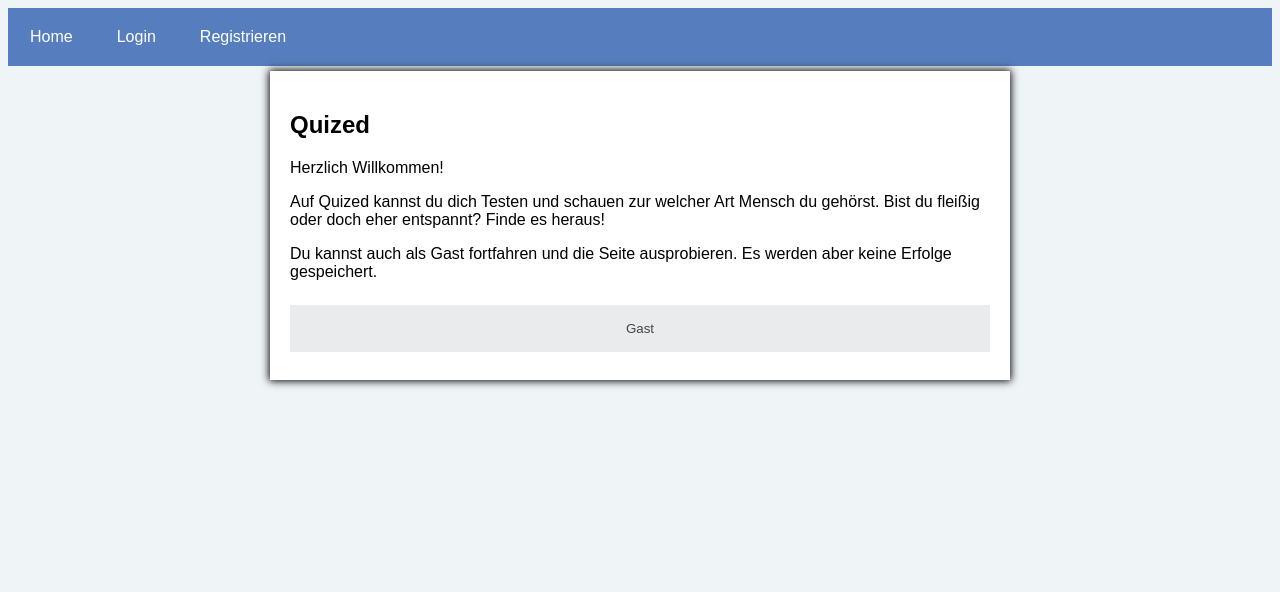
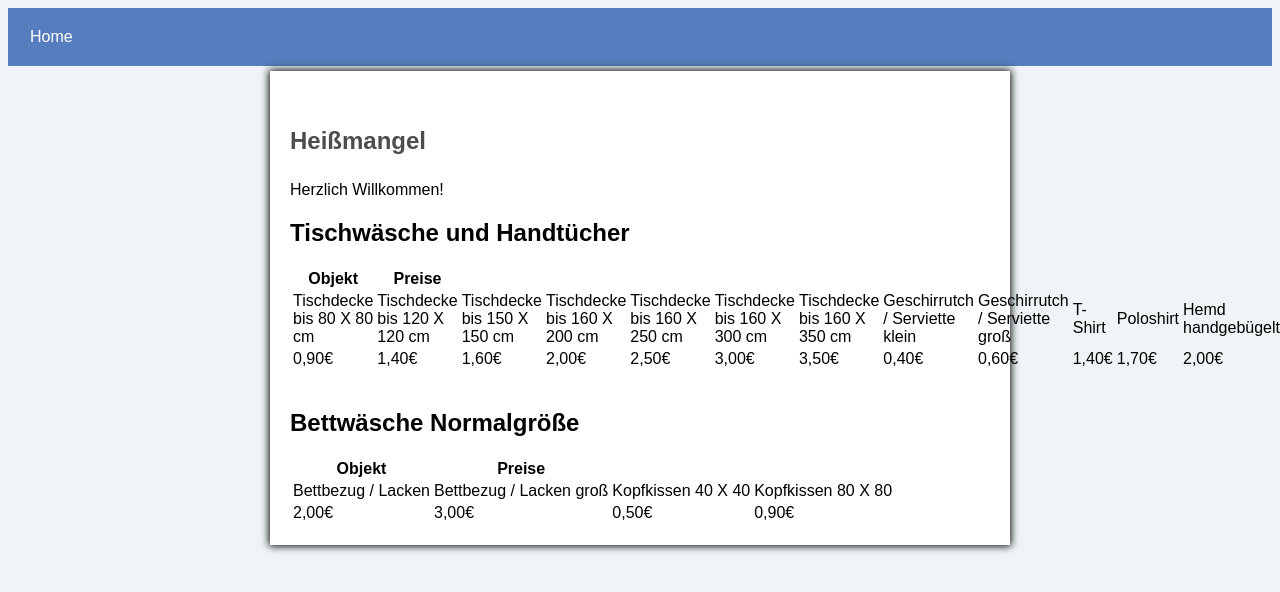
Before and after one commit to LackErik/LackErik.github.io, a plain HTML site: page index.html in a window 1280 px wide. Drawn offline with Linux system fonts and the light colour scheme.

Commit message:
Preisliste

```diff
--- a/index.html
+++ b/index.html
@@ -8,22 +8,74 @@
 
         <ul>
             <li><a class="active" href="/home">Home</a></li>
-            <li><a href='/login'>Login</a></li>
-            <li><a href='/register'>Registrieren</a></li>
-          </ul>
+        </ul>
 
     <div id="center-Box">
-        <h2>Quized</h2>
+        <h1>Heißmangel</h1>
         <div>
             <p>
                 Herzlich Willkommen!
             </p>
         <div class="standartDiv" >
-            <p> Auf Quized kannst du dich Testen und schauen zur welcher Art Mensch du gehörst. Bist du fleißig oder doch eher entspannt? Finde es heraus!</p>
+            <h2>Tischwäsche und Handtücher</h2>
+            <table>
+                <tr>
+                  <th>Objekt</th>
+                  <th>Preise</th>
+                </tr>
+                <tr>
+                  <td>Tischdecke bis 80 X 80 cm</td>
+                  <td>Tischdecke bis 120 X 120 cm</td>
+                  <td>Tischdecke bis 150 X 150 cm</td>
+                  <td>Tischdecke bis 160 X 200 cm</td>
+                  <td>Tischdecke bis 160 X 250 cm</td>
+                  <td>Tischdecke bis 160 X 300 cm</td>
+                  <td>Tischdecke bis 160 X 350 cm</td>
+                  <td>Geschirrutch / Serviette klein</td>
+                  <td>Geschirrutch / Serviette groß</td>
+                  <td>T-Shirt</td>
+                  <td>Poloshirt</td>
+                  <td>Hemd handgebügelt</td>
+                </tr>
+                <tr>
+                    <td>0,90€</td>
+                    <td>1,40€</td>
+                    <td>1,60€</td>
+                    <td>2,00€</td>
+                    <td>2,50€</td>
+                    <td>3,00€</td>
+                    <td>3,50€</td>
+                    <td>0,40€</td>
+                    <td>0,60€</td>
+                    <td>1,40€</td>
+                    <td>1,70€</td>
+                    <td>2,00€</td>
+                  </tr>
+              </table>
+
+              <br>
+              <!--- zweite Tabelle -->
+              <h2>Bettwäsche Normalgröße</h2>
+              <table>
+                <tr>
+                  <th>Objekt</th>
+                  <th>Preise</th>
+                </tr>
+                <tr>
+                  <td>Bettbezug / Lacken</td>
+                  <td>Bettbezug / Lacken groß</td>
+                  <td>Kopfkissen 40 X 40</td>
+                  <td>Kopfkissen 80 X 80</td>
+                </tr>
+                <tr>
+                    <td>2,00€</td>
+                    <td>3,00€</td>
+                    <td>0,50€</td>
+                    <td>0,90€</td>
+                  </tr>
+              </table>
         </div>
-        <p>Du kannst auch als Gast fortfahren und die Seite ausprobieren. Es werden aber keine Erfolge gespeichert.</p>
-
-        <button type="button" class="style-Button" onclick="location.href='/Auswahl';" style="min-width: 100px;">Gast</button>
+    <!-- <button type="button" class="style-Button" onclick="location.href='/Auswahl';" style="min-width: 100px;">Gast</button> -->
 
         </div>
     </div>
```
